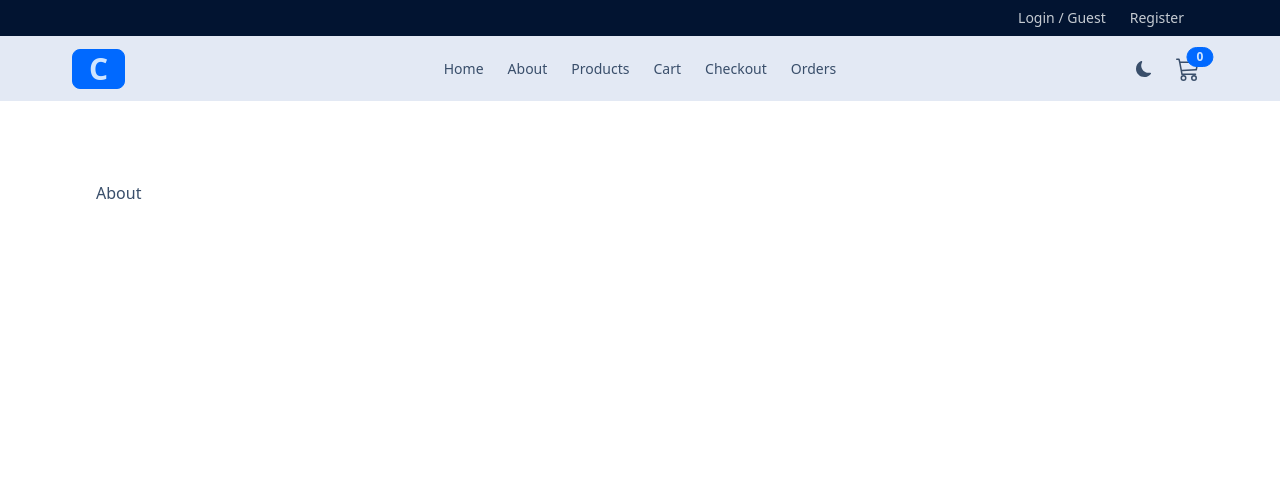
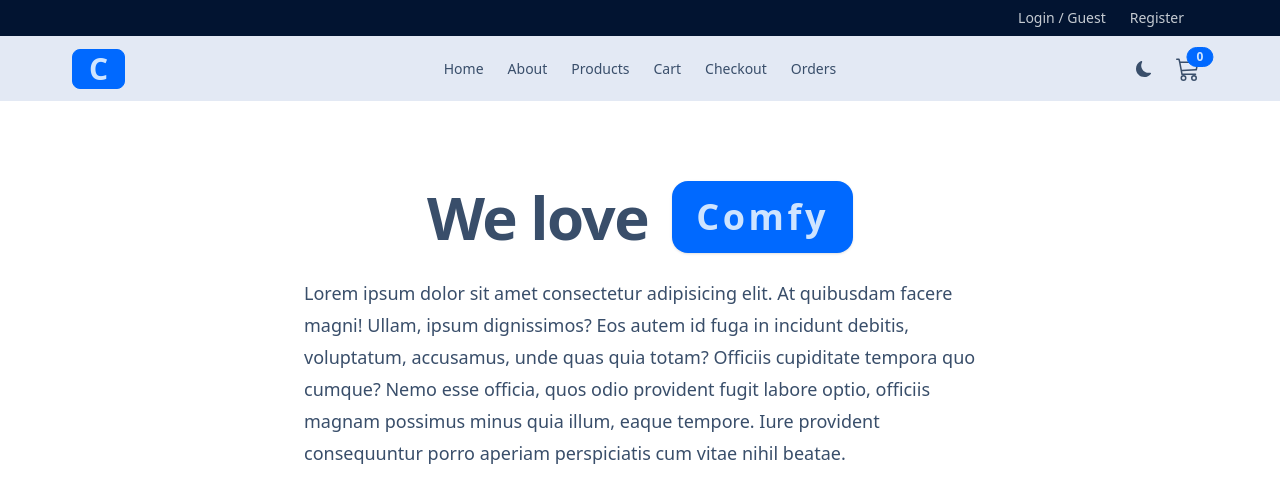
Before and after one commit to omarehab24/comfy-store-react, a React (Vite) app: page /about in a window 1280 px wide. Shown: the top 502 px of the page. Built offline with nearby package versions, Linux system fonts and the light colour scheme.

Commit message:
Add text and styling for the about page

```diff
--- a/src/pages/About.jsx
+++ b/src/pages/About.jsx
@@ -1,4 +1,16 @@
 const About = () => {
-    return <h1>About</h1>;
-  };
+  return <>
+    <div className="flex flex-wrap gap-2 sm:gap-x-6 items-center justify-center">
+      <h1 className="text-4xl font-bold leading-none tracking-tight sm:text-6xl">We love</h1>
+      <div className="stats bg-primary shadow">
+        <div className="stat">
+          <div className="stat-title text-primary-content text-4xl font-bold tracking-widest">Comfy</div>
+        </div>
+      </div>
+    </div>
+    <p className="mt-6 text-lg leading-8 max-w-2xl mx-auto">
+      Lorem ipsum dolor sit amet consectetur adipisicing elit. At quibusdam facere magni! Ullam, ipsum dignissimos? Eos autem id fuga in incidunt debitis, voluptatum, accusamus, unde quas quia totam? Officiis cupiditate tempora quo cumque? Nemo esse officia, quos odio provident fugit labore optio, officiis magnam possimus minus quia illum, eaque tempore. Iure provident consequuntur porro aperiam perspiciatis cum vitae nihil beatae.
+    </p>
+  </>
+};
 export default About;
```
